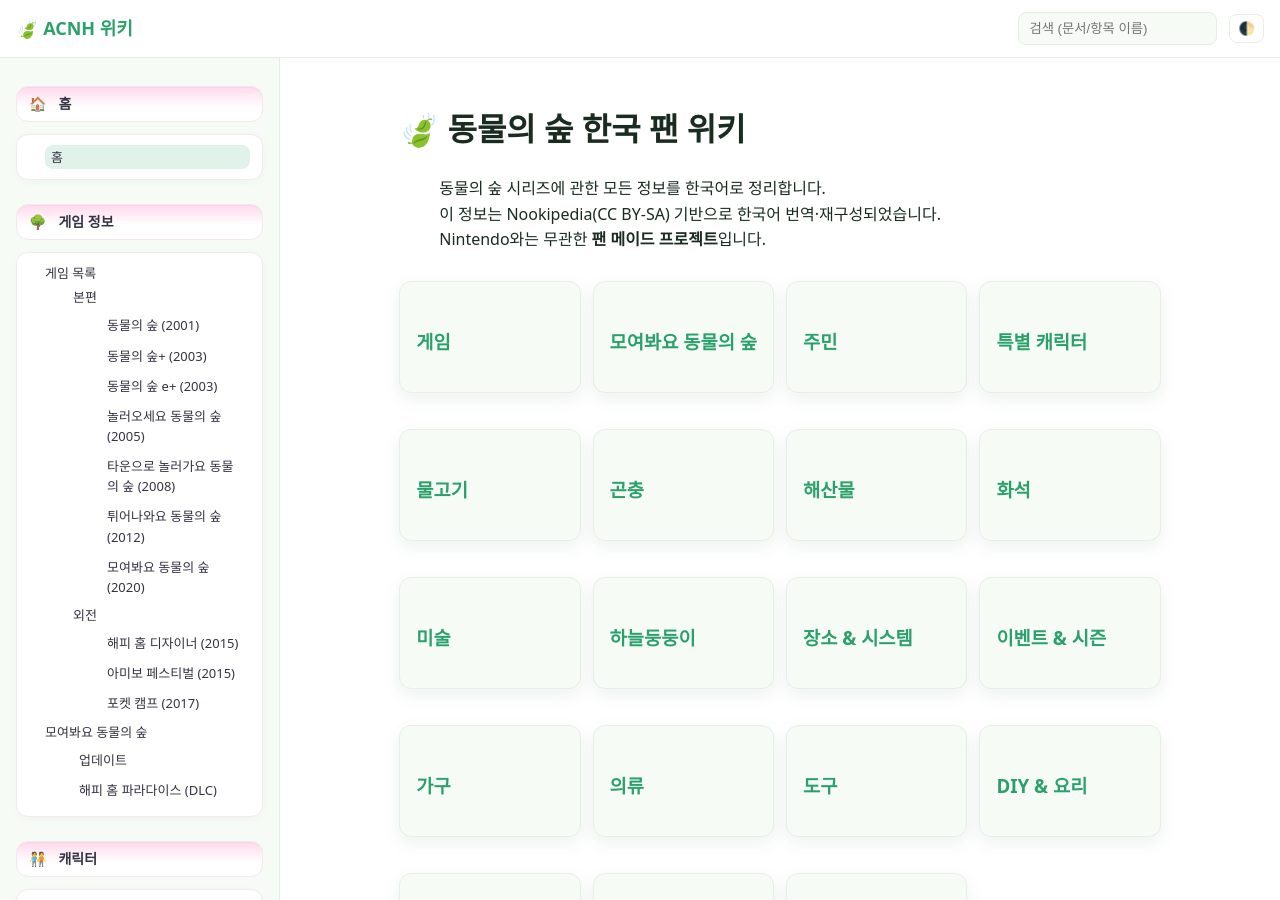
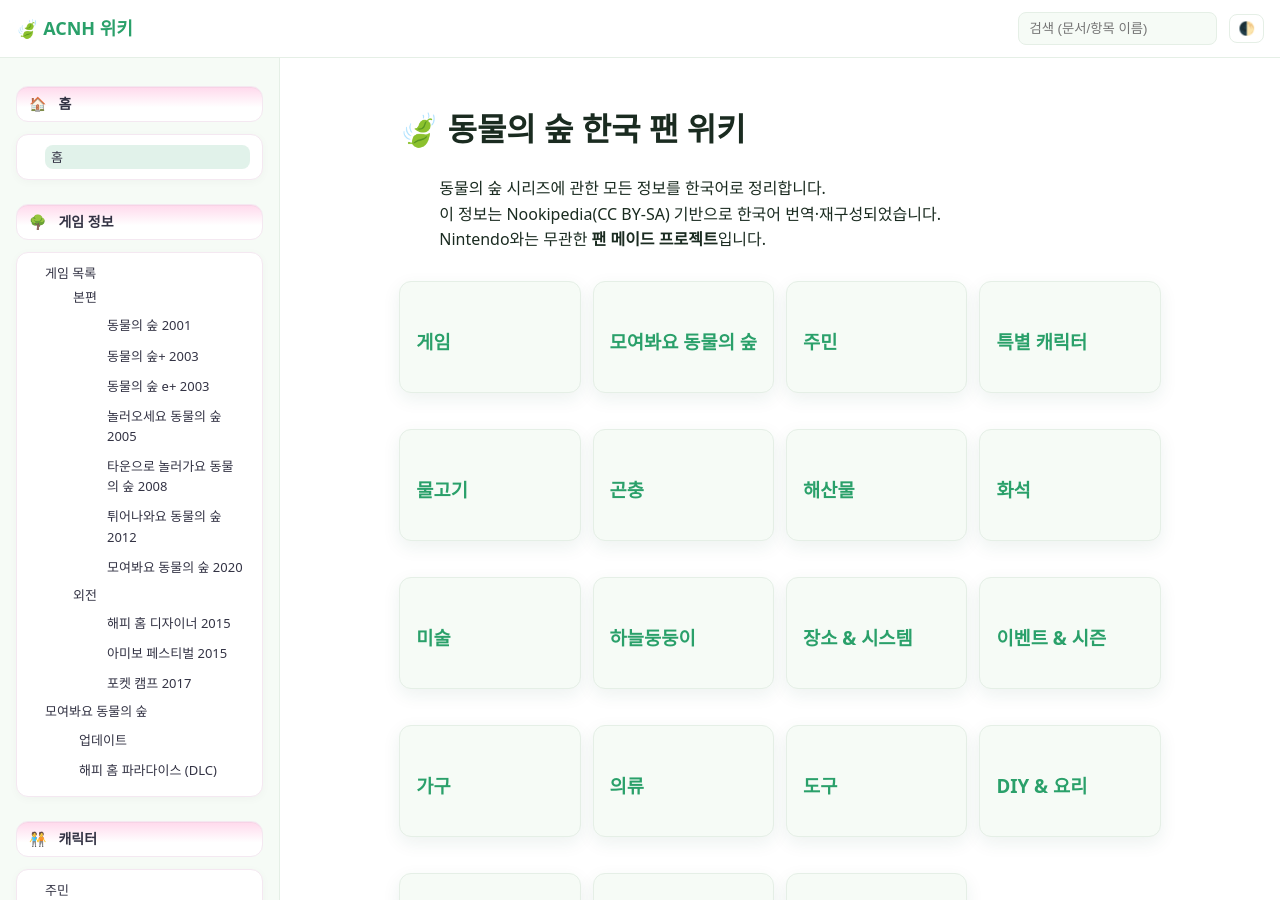
Before and after one commit to cute-bite/animal-crossing, a Jekyll site: the page built from index.md, in a window 1280 px wide and 900 px high. Built offline with Jekyll 4.4.1, drawn with Linux system fonts in a browser that asks for light colours.

Commit message:
Add files via upload

```diff
--- a/_includes/sidebar.html
+++ b/_includes/sidebar.html
@@ -9,25 +9,76 @@
 
 <!-- 🌳 게임 정보 -->
 <h3>게임 정보</h3>
-    <ul>
+<ul class="game-list">
   <li>게임 목록
     <ul>
       <li>본편
         <ul>
-              <li><a href="{{ site.baseurl }}/games/mainline/2001-n64/">동물의 숲 (2001)</a></li>
-              <li><a href="{{ site.baseurl }}/games/mainline/2003-gc-plus/">동물의 숲+ (2003)</a></li>
-              <li><a href="{{ site.baseurl }}/games/mainline/2003-gc-eplus/">동물의 숲 e+ (2003)</a></li>
-              <li><a href="{{ site.baseurl }}/games/mainline/2005-ds/">놀러오세요 동물의 숲 (2005)</a></li>
-              <li><a href="{{ site.baseurl }}/games/mainline/2008-wii/"> 타운으로 놀러가요 동물의 숲 (2008)</a></li>
-              <li><a href="{{ site.baseurl }}/games/mainline/2012-3ds/"> 튀어나와요 동물의 숲 (2012)</a></li>
-              <li><a href="{{ site.baseurl }}/games/mainline/2020-switch/"> 모여봐요 동물의 숲 (2020)</a></li>
+          <li>
+            <a href="{{ site.baseurl }}/games/mainline/2001-n64/">
+              <span class="g-title">동물의 숲</span>
+              <span class="g-year">2001</span>
+            </a>
+          </li>
+          <li>
+            <a href="{{ site.baseurl }}/games/mainline/2003-gc-plus/">
+              <span class="g-title">동물의 숲+</span>
+              <span class="g-year">2003</span>
+            </a>
+          </li>
+          <li>
+            <a href="{{ site.baseurl }}/games/mainline/2003-gc-eplus/">
+              <span class="g-title">동물의 숲 e+</span>
+              <span class="g-year">2003</span>
+            </a>
+          </li>
+          <li>
+            <a href="{{ site.baseurl }}/games/mainline/2005-ds/">
+              <span class="g-title">놀러오세요 동물의 숲</span>
+              <span class="g-year">2005</span>
+            </a>
+          </li>
+          <li>
+            <a href="{{ site.baseurl }}/games/mainline/2008-wii/">
+              <span class="g-title">타운으로 놀러가요 동물의 숲</span>
+              <span class="g-year">2008</span>
+            </a>
+          </li>
+          <li>
+            <a href="{{ site.baseurl }}/games/mainline/2012-3ds/">
+              <span class="g-title">튀어나와요 동물의 숲</span>
+              <span class="g-year">2012</span>
+            </a>
+          </li>
+          <li>
+            <a href="{{ site.baseurl }}/games/mainline/2020-switch/">
+              <span class="g-title">모여봐요 동물의 숲</span>
+              <span class="g-year">2020</span>
+            </a>
+          </li>
         </ul>
       </li>
+
       <li>외전
         <ul>
-              <li><a href="{{ site.baseurl }}/games/spinoff/2015-3ds-hhd/">해피 홈 디자이너 (2015)</a></li>
-              <li><a href="{{ site.baseurl }}/games/spinoff/2015-wiiu-amiibo/">아미보 페스티벌 (2015)</a></li>
-              <li><a href="{{ site.baseurl }}/games/spinoff/2017-pocket-camp/">포켓 캠프 (2017)</a></li>
+          <li>
+            <a href="{{ site.baseurl }}/games/spinoff/2015-3ds-hhd/">
+              <span class="g-title">해피 홈 디자이너</span>
+              <span class="g-year">2015</span>
+            </a>
+          </li>
+          <li>
+            <a href="{{ site.baseurl }}/games/spinoff/2015-wiiu-amiibo/">
+              <span class="g-title">아미보 페스티벌</span>
+              <span class="g-year">2015</span>
+            </a>
+          </li>
+          <li>
+            <a href="{{ site.baseurl }}/games/spinoff/2017-pocket-camp/">
+              <span class="g-title">포켓 캠프</span>
+              <span class="g-year">2017</span>
+            </a>
+          </li>
         </ul>
       </li>
     </ul>
@@ -36,10 +87,15 @@
   <li>모여봐요 동물의 숲
     <ul>
       <li><a href="{{ site.baseurl }}/nh/updates/">업데이트</a></li>
-          <li><a href="{{ site.baseurl }}/nh/hhp/">해피 홈 파라다이스 (DLC)</a></li>
+      <li>
+        <a href="{{ site.baseurl }}/nh/hhp/">
+          <span class="g-title">해피 홈 파라다이스 (DLC)</span>
+        </a>
+      </li>
     </ul>
   </li>
 </ul>
+
 
 <!-- 🧑‍🤝‍🧑 캐릭터 -->
 <h3>캐릭터</h3>
```
Lines whose indentation alone changed are shown as unchanged.
